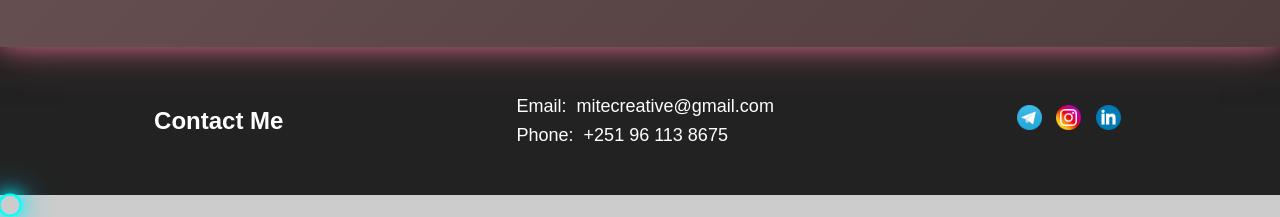
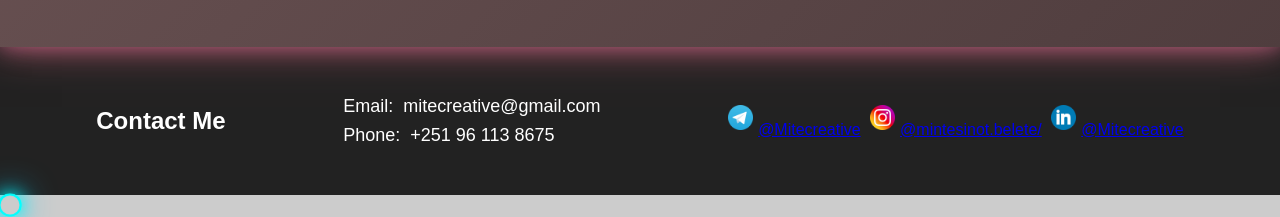
Before and after one commit to josephT273/Mite, a plain HTML site: page index.html in a window 1280 px wide. Shown: the part 3584-3801 px from the top of the page. Drawn offline with Linux system fonts and the light colour scheme.

Commit message:
Social Link Update

```diff
--- a/index.html
+++ b/index.html
@@ -145,12 +145,12 @@
         </ul>
         <ul>
             <a href="https://telegram.org/@Mitecreative"><img class="social"
-                    src="images/3787425_telegram_logo_messanger_social_social media_icon.png" alt=""></a>
-            <a href="https://www.instagram.com/https://www.instagram.com/mintesinot.belete/"><img class="social"
-                    src="images/3225191_app_instagram_logo_media_popular_icon.png" alt=""></a>
+                    src="images/3787425_telegram_logo_messanger_social_social media_icon.png" alt="">@Mitecreative</a>
+            <a href="https://www.instagram.com/mintesinot.belete/"><img class="social"
+                    src="images/3225191_app_instagram_logo_media_popular_icon.png" alt="">@mintesinot.belete/</a>
             <a
-                href="https://www.linkedin.com/https://www.linkedin.com/in/mite-creative-38a854320/overlay/about-this-profile/?lipi=urn%3Ali%3Apage%3Ad_flagship3_profile_view_base%3B67dw%2BUjTRtW5WIbQihm%2F9Q%3D%3D"><img
-                    class="social" src="images/circle-linkedin-512.webp" alt=""></a>
+                href="https://www.linkedin.com/in/mite-creative-38a854320/overlay/about-this-profile/?lipi=urn%3Ali%3Apage%3Ad_flagship3_profile_view_base%3B67dw%2BUjTRtW5WIbQihm%2F9Q%3D%3D"><img
+                    class="social" src="images/circle-linkedin-512.webp" alt="">@Mitecreative</a>
         </ul>
     </footer>
 
```
